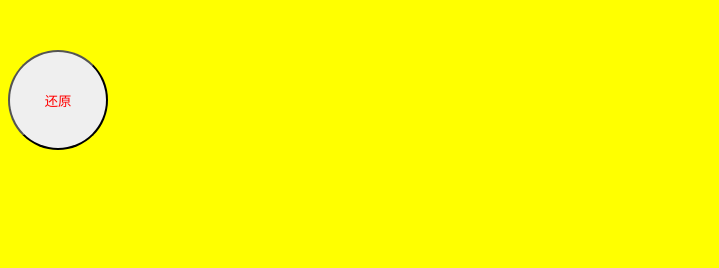
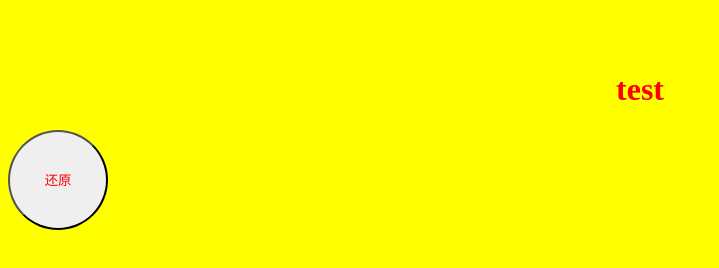
Before and after one commit to fz123567/fz123567.github.io, a plain HTML site: page index.html in a window 1280 px wide. Both pictures are taken after a click on the button "test". Shown: the whole page, without its empty margins (0-719 px from the left). Drawn offline with Linux system fonts and the light colour scheme.

Commit message:
Update index.html

```diff
--- a/index.html
+++ b/index.html
@@ -36,7 +36,7 @@
       var buttonElement = document.getElementById("myButton");
       buttonElement.style.display = "none";
       var textElement = document.getElementById("text");
-      textElement.style.display = "none";
+      textElement.style.display = "block";
       var restoreButtonElement = document.getElementById("restoreButton");
       restoreButtonElement.style.display = "block";
     }
@@ -57,7 +57,7 @@
       <button id="myButton" onclick="showText()">test</button>
     </div>
     <div id="text" class="hidden centered">
-      <h1>test</h1>
+      <h1 style=“display：none;">test</h1>
     </div>
     <button id="restoreButton" class="hidden" onclick="restoreOriginal()">还原</button>
   </div>
```
